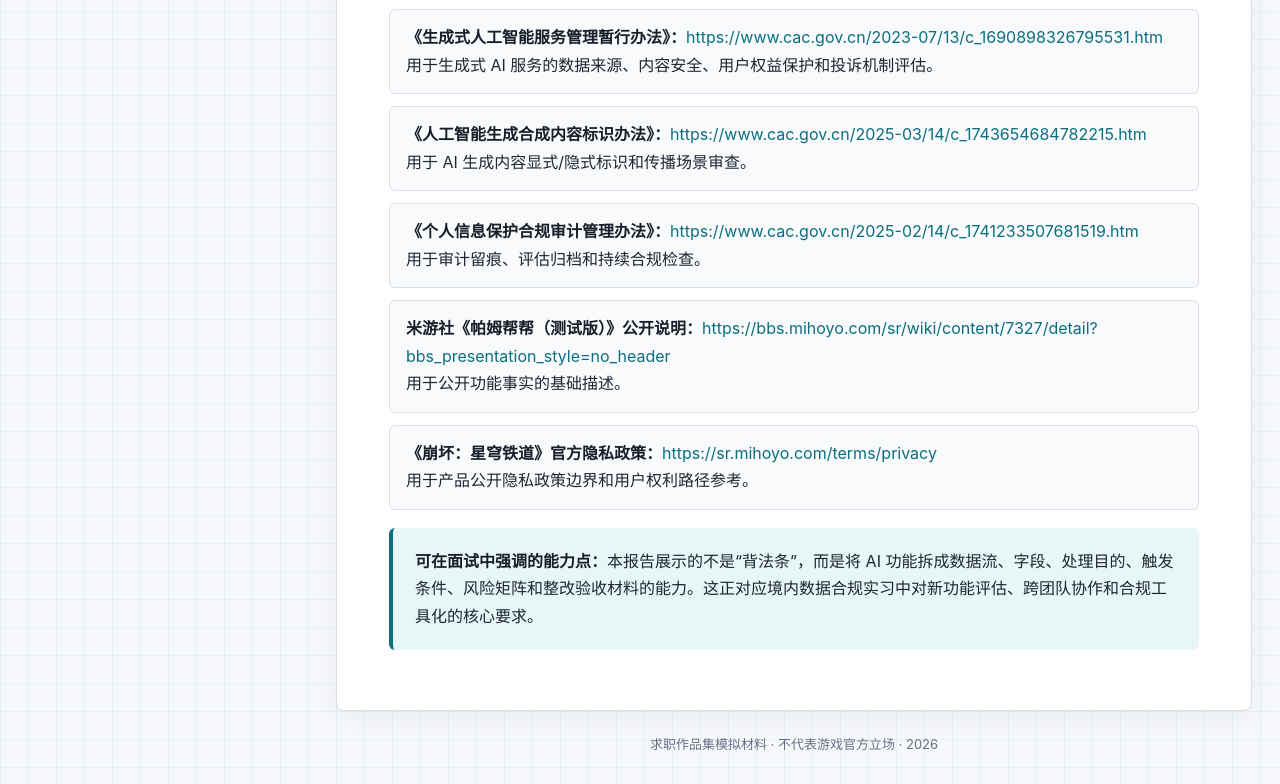
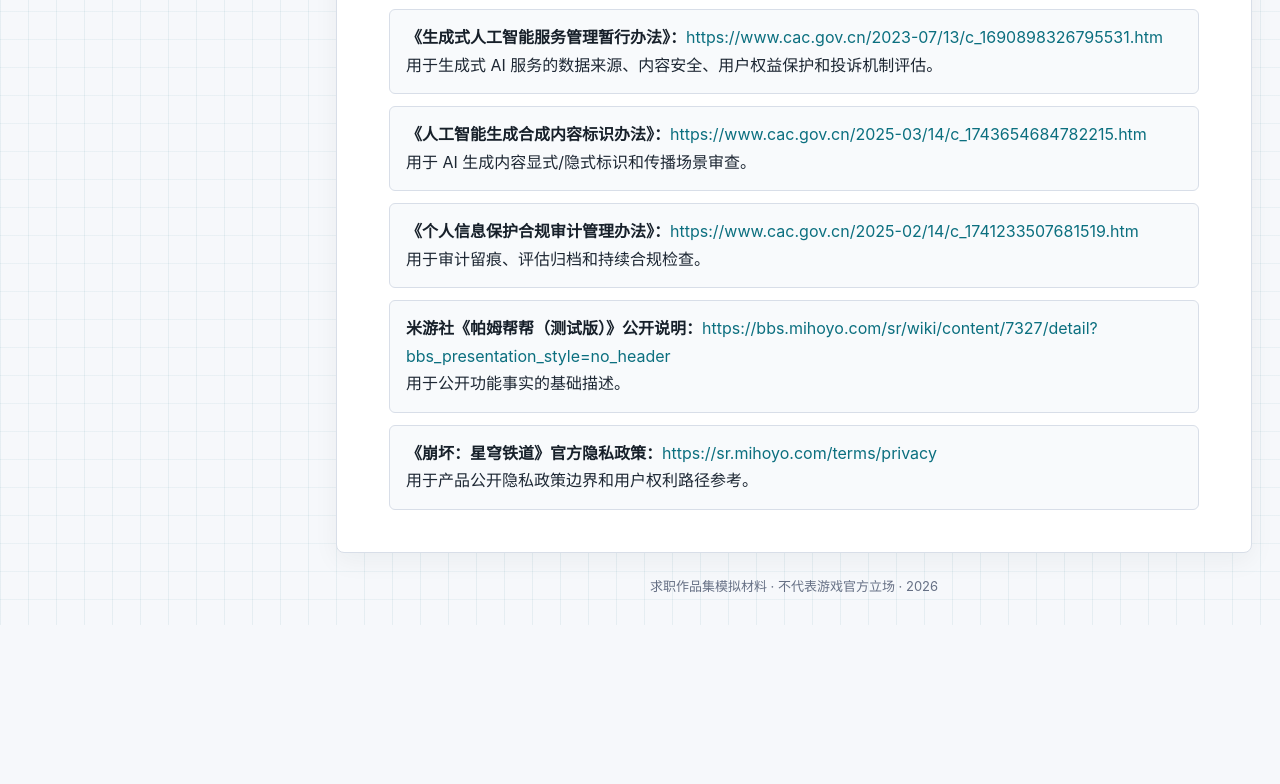
Before and after one commit to fufurina-2023/starrail-compliance-portfolio, a plain HTML site: page project-01-pam-pipia/index.html in a window 1280 px wide. Shown: the part 10433-11217 px from the top of the page. After the commit the page ends 11058 px from the top, so only its background shows below. Drawn offline with Linux system fonts and the light colour scheme.

Commit message:
Update PIPIA deep research page

```diff
--- a/project-01-pam-pipia/index.html
+++ b/project-01-pam-pipia/index.html
@@ -897,9 +897,6 @@
           <div class="source-item"><b>米游社《帕姆帮帮（测试版）》公开说明：</b><a href="https://bbs.mihoyo.com/sr/wiki/content/7327/detail?bbs_presentation_style=no_header" target="_blank" rel="noreferrer">https://bbs.mihoyo.com/sr/wiki/content/7327/detail?bbs_presentation_style=no_header</a><br>用于公开功能事实的基础描述。</div>
           <div class="source-item"><b>《崩坏：星穹铁道》官方隐私政策：</b><a href="https://sr.mihoyo.com/terms/privacy" target="_blank" rel="noreferrer">https://sr.mihoyo.com/terms/privacy</a><br>用于产品公开隐私政策边界和用户权利路径参考。</div>
         </div>
-        <div class="callout">
-          <strong>可在面试中强调的能力点：</strong>本报告展示的不是“背法条”，而是将 AI 功能拆成数据流、字段、处理目的、触发条件、风险矩阵和整改验收材料的能力。这正对应境内数据合规实习中对新功能评估、跨团队协作和合规工具化的核心要求。
-        </div>
       </section>
 
       <p class="footer-note">求职作品集模拟材料 · 不代表游戏官方立场 · 2026</p>
```
